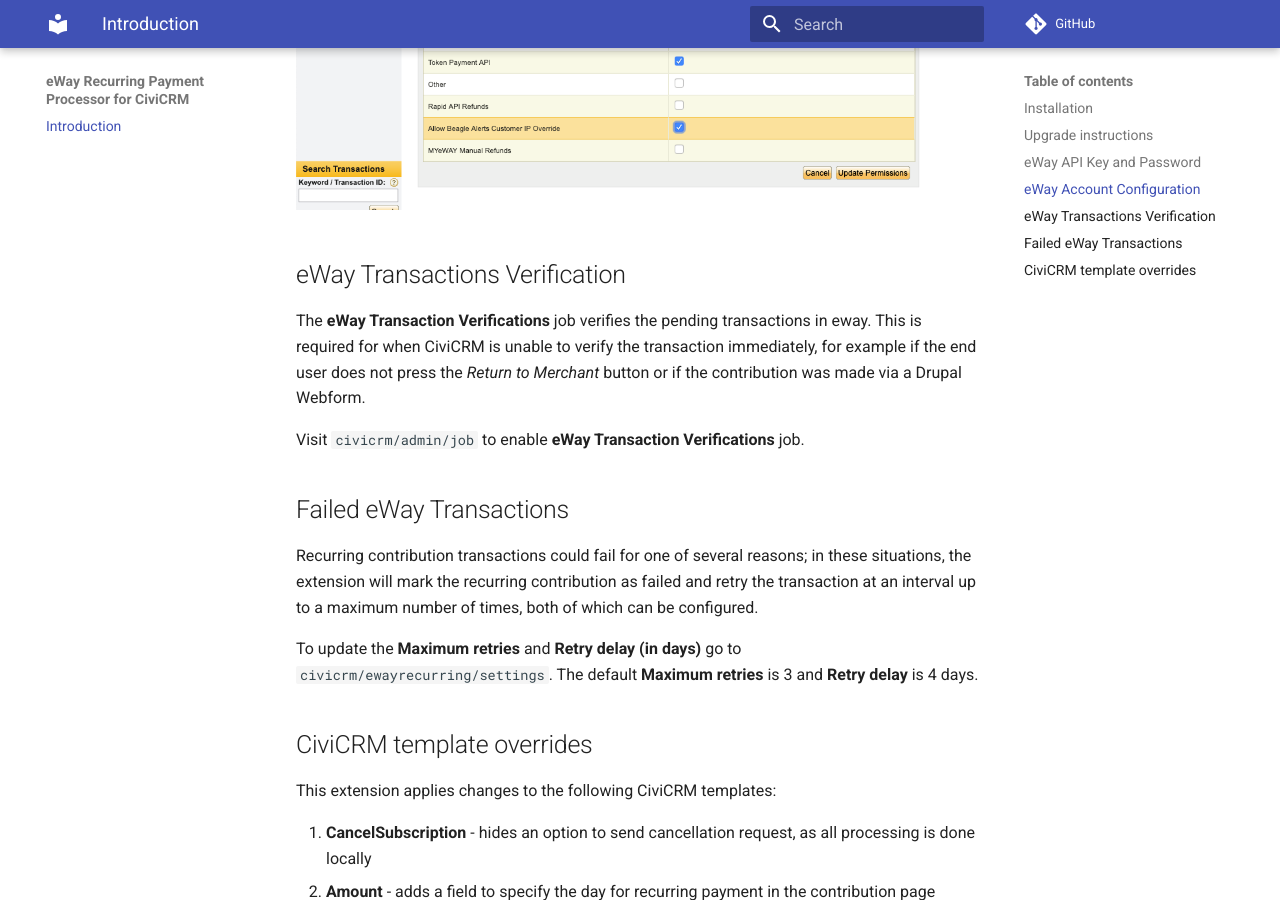
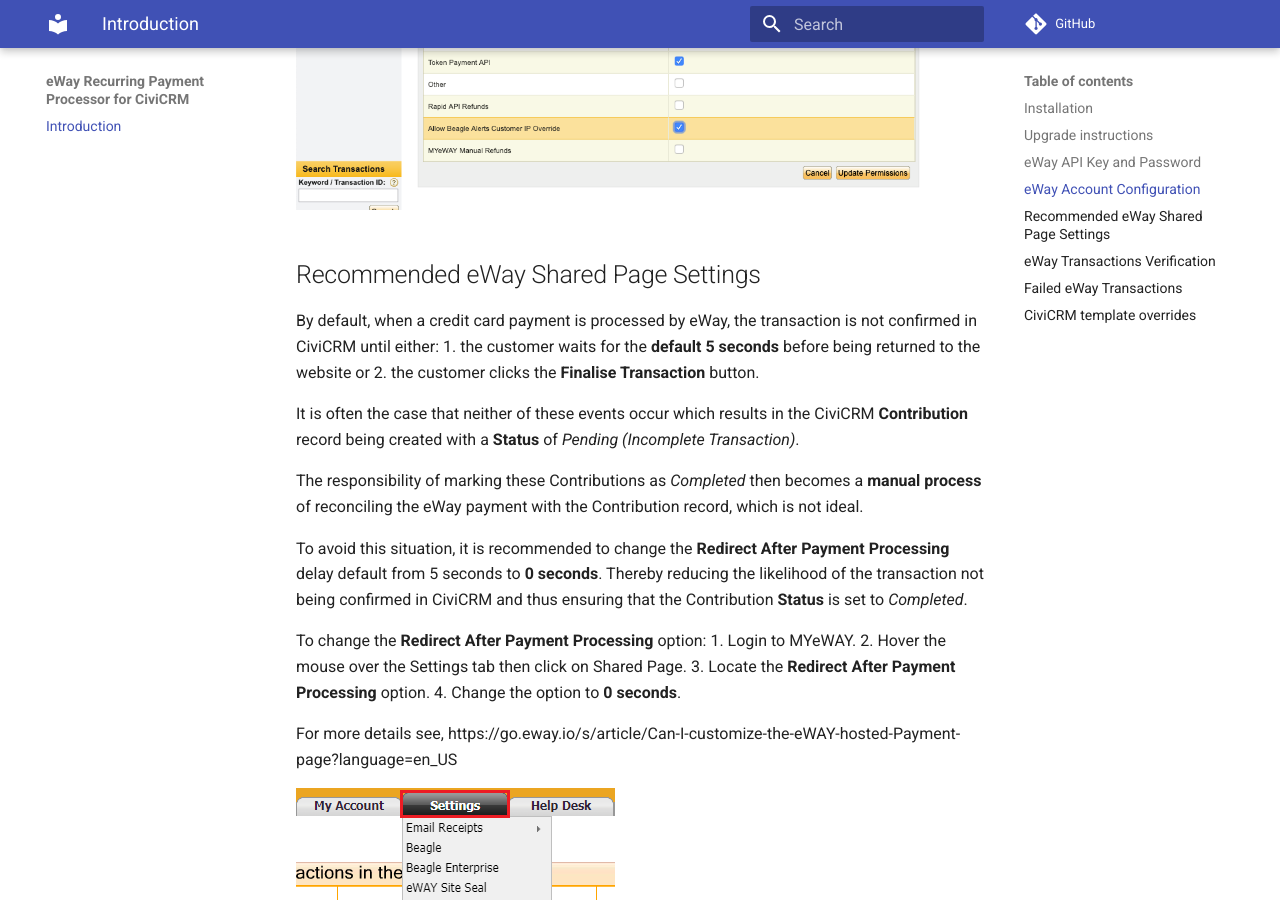
Before and after one commit to agileware/au.com.agileware.ewayrecurring, an MkDocs documentation site: the page built from docs/index.md, in a window 1280 px wide and 900 px high, scrolled down 1596 px. Built offline with MkDocs 1.6.1 and Material for MkDocs 9.7.7, drawn with Linux system fonts in a browser that asks for light colours; comment, search, counter and statistics services are not loaded.

Commit message:
CIVIEWAY-232 Update documentation to include recommended setting for Redirect After Payment Processing. Added to 2.3.21

```diff
--- a/docs/index.md
+++ b/docs/index.md
@@ -49,6 +49,31 @@ This can be indicated by eWay error response with text: _Function Not Permitted
 
 ![Allow Beagle Alerts Customer IP Override](img/eway-customer-ip-override.png)
 
+## Recommended eWay Shared Page Settings
+
+By default, when a credit card payment is processed by eWay, the transaction is not confirmed in CiviCRM until either:
+1. the customer waits for the **default 5 seconds** before being returned to the website or
+2. the customer clicks the **Finalise Transaction** button.
+
+It is often the case that neither of these events occur which results in the CiviCRM **Contribution** record being created with a **Status** of _Pending (Incomplete Transaction)_.
+
+The responsibility of marking these Contributions as _Completed_ then becomes a **manual process** of reconciling the eWay payment with the Contribution record, which is not ideal.
+
+To avoid this situation, it is recommended to change the **Redirect After Payment Processing** delay default from 5 seconds to **0 seconds**. Thereby reducing the likelihood of the transaction not being confirmed in CiviCRM and thus ensuring that the Contribution **Status** is set to _Completed_.
+
+To change the **Redirect After Payment Processing** option:
+1. Login to MYeWAY.
+2. Hover the mouse over the Settings tab then click on Shared Page.
+3. Locate the **Redirect After Payment Processing** option.
+4. Change the option to **0 seconds**.
+
+For more details see, https://go.eway.io/s/article/Can-I-customize-the-eWAY-hosted-Payment-page?language=en_US
+
+![Redirect After Payment Processing](img/eway-shared-page-settings.png)
+
+![Redirect After Payment Processing](img/eway-shared-page-redirect-after-payment-delay.png)
+
+
 
 ## eWay Transactions Verification
 
--- a/info.xml
+++ b/info.xml
@@ -15,8 +15,8 @@
         <email>support@agileware.com.au</email>
     </maintainer>
     <develStage>stable</develStage>
-    <releaseDate>2022-07-27</releaseDate>
-    <version>2.3.20</version>
+    <releaseDate>2022-08-12</releaseDate>
+    <version>2.3.21</version>
     <compatibility>
         <ver>5.0</ver>
     </compatibility>
```
Also changed, not shown: docs/img/eway-shared-page-redirect-after-payment-delay.png (added), docs/img/eway-shared-page-settings.png (added).
